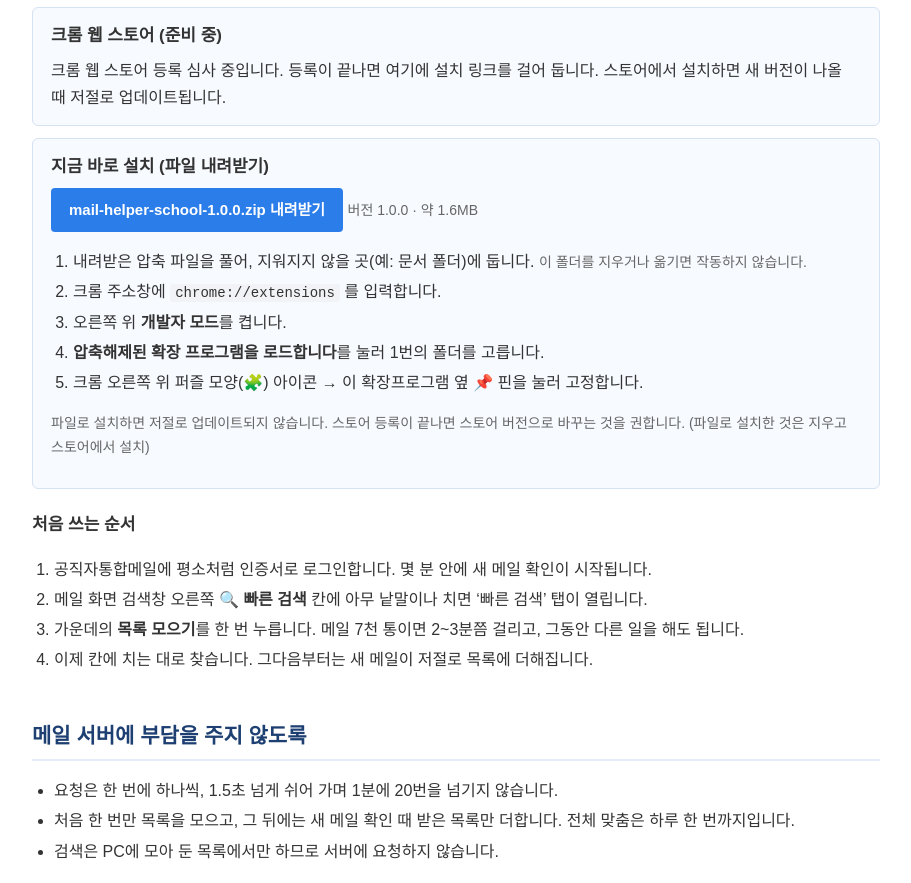
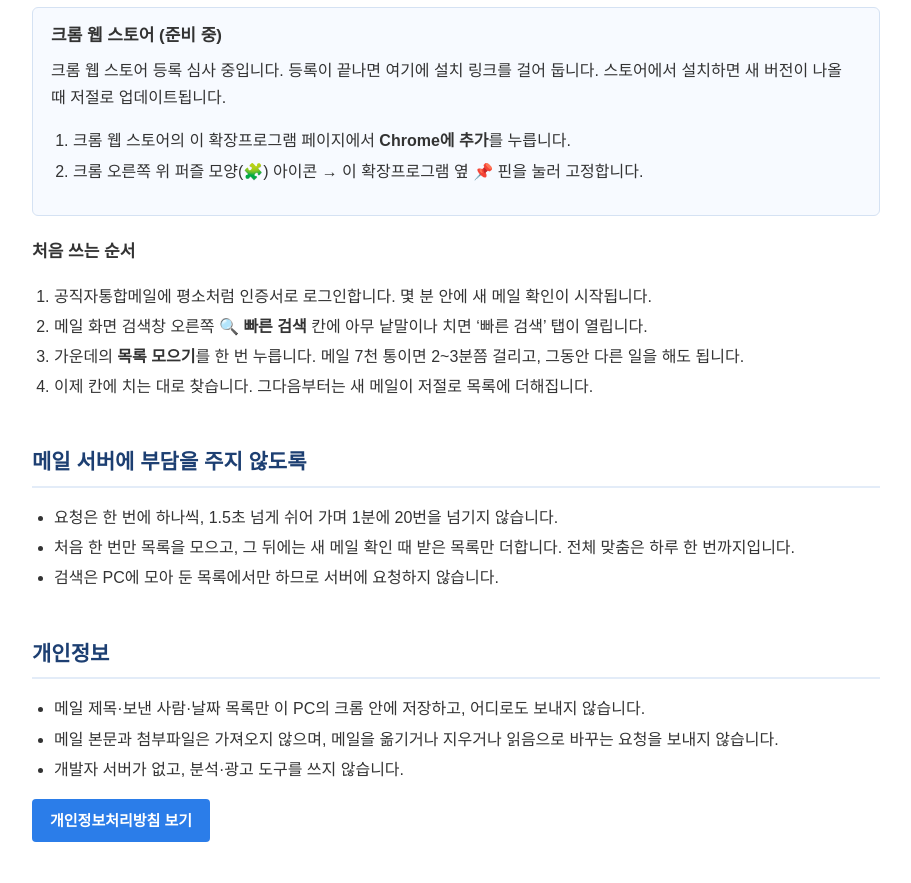
Before and after one commit to hessedtov/korea-mail-notifier, a plain HTML site: page index.html in a window 1280 px wide. Shown: the part 2820-3703 px from the top of the page, without its empty margins (184-1095 px from the left). Drawn offline with Linux system fonts and the light colour scheme.

Commit message:
설명 페이지: 파일 내려받기 빼고 스토어 설치로 안내

```diff
--- a/index.html
+++ b/index.html
@@ -112,19 +112,10 @@
 <div class="box">
   <h3>크롬 웹 스토어 (준비 중)</h3>
   크롬 웹 스토어 등록 심사 중입니다. 등록이 끝나면 여기에 설치 링크를 걸어 둡니다. 스토어에서 설치하면 새 버전이 나올 때 저절로 업데이트됩니다.
-</div>
-<div class="box">
-  <h3>지금 바로 설치 (파일 내려받기)</h3>
-  <a class="btn b" href="download/mail-helper-school-1.0.0.zip" download>mail-helper-school-1.0.0.zip 내려받기</a>
-  <span class="muted">버전 1.0.0 · 약 1.6MB</span>
   <ol>
-    <li>내려받은 압축 파일을 풀어, 지워지지 않을 곳(예: 문서 폴더)에 둡니다. <span class="muted">이 폴더를 지우거나 옮기면 작동하지 않습니다.</span></li>
-    <li>크롬 주소창에 <code>chrome://extensions</code> 를 입력합니다.</li>
-    <li>오른쪽 위 <b>개발자 모드</b>를 켭니다.</li>
-    <li><b>압축해제된 확장 프로그램을 로드합니다</b>를 눌러 1번의 폴더를 고릅니다.</li>
+    <li>크롬 웹 스토어의 이 확장프로그램 페이지에서 <b>Chrome에 추가</b>를 누릅니다.</li>
     <li>크롬 오른쪽 위 퍼즐 모양(🧩) 아이콘 → 이 확장프로그램 옆 📌 핀을 눌러 고정합니다.</li>
   </ol>
-  <p class="muted">파일로 설치하면 저절로 업데이트되지 않습니다. 스토어 등록이 끝나면 스토어 버전으로 바꾸는 것을 권합니다. (파일로 설치한 것은 지우고 스토어에서 설치)</p>
 </div>
 
 <h3>처음 쓰는 순서</h3>
```
Also changed, not shown: 1 other file.
